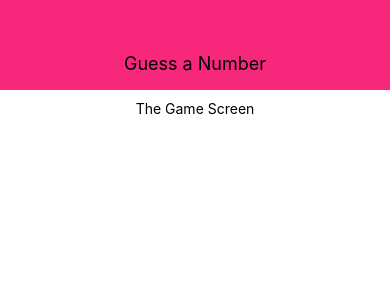
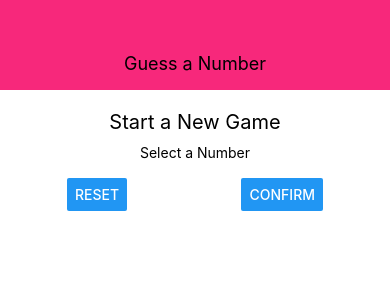
Before and after one commit to Dancan1998/react-native-module-3, a React Native app: screen / in a window 390 px wide. Shown: the top 300 px of the page. Built offline with nearby package versions, Linux system fonts and the light colour scheme.

Commit message:
working on the layout

```diff
--- a/screens/StartGameScreen.js
+++ b/screens/StartGameScreen.js
@@ -1,10 +1,18 @@
 import React from "react";
-import { StyleSheet, Text, View } from "react-native";
+import { StyleSheet, Button, Text, View, TextInput } from "react-native";
 
 const StartGameScreen = () => {
   return (
     <View style={styles.screen}>
-      <Text>The Game Screen</Text>
+      <Text style={styles.title}>Start a New Game</Text>
+      <View style={styles.inputContainer}>
+        <Text>Select a Number</Text>
+        <TextInput />
+        <View style={styles.buttonContainer}>
+          <Button title="Reset" onPress={() => {}} />
+          <Button title="Confirm" onPress={() => {}} />
+        </View>
+      </View>
     </View>
   );
 };
@@ -17,4 +25,19 @@
     padding: 10,
     alignItems: "center",
   },
+  title: {
+    fontSize: 20,
+    marginVertical: 10,
+  },
+  inputContainer: {
+    width: 300,
+    maxWidth: "80%",
+    alignItems: "center",
+  },
+  buttonContainer: {
+    flexDirection: "row",
+    width: "100%",
+    justifyContent: "space-between",
+    paddingHorizontal: 20,
+  },
 });
```
